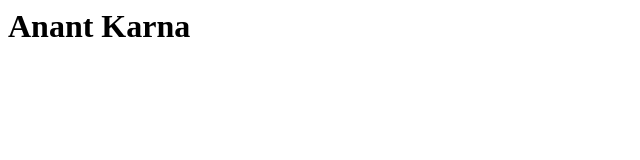
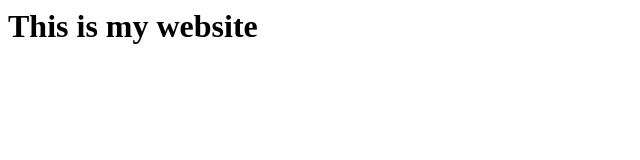
Before and after one commit to AnantKarna/AnantKarna, a plain HTML site: page index.html in a window 1280 px wide. Shown: the whole page, without its empty margins (0-640 px from the left). Drawn offline with Linux system fonts and the light colour scheme.

Commit message:
Text updated

```diff
--- a/index.html
+++ b/index.html
@@ -1 +1 @@
-<h1>Anant Karna</h1>
+<h1>This is my website</h1>
```
